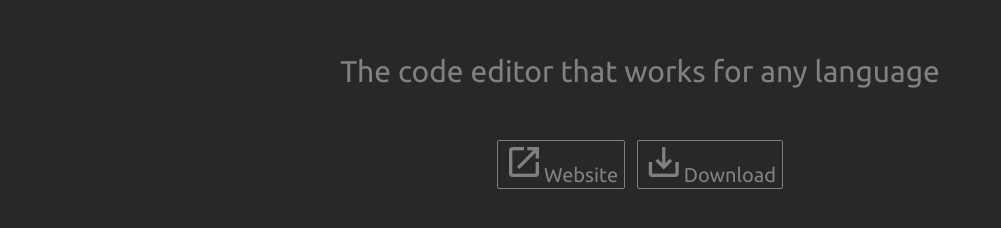
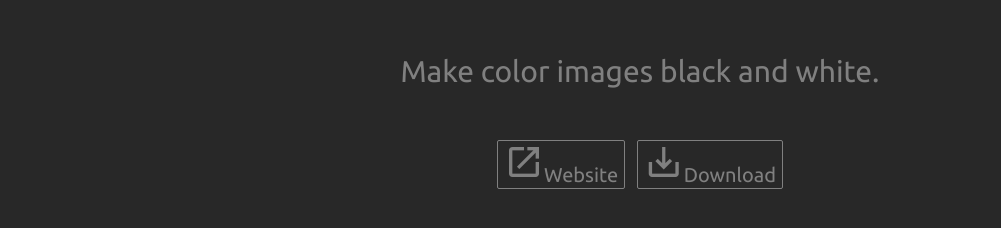
Before and after one commit to LB123658/Proton, a plain HTML site: page aboutphoto.html in a window 1280 px wide. Shown: the part 368-596 px from the top of the page, without its empty margins (0-1001 px from the left). Drawn offline with Linux system fonts and the light colour scheme.

Commit message:
Update aboutphoto.html

```diff
--- a/aboutphoto.html
+++ b/aboutphoto.html
@@ -75,7 +75,7 @@ pointer-events: none;
 <body>
 <p id="center">
 <img src="https://lb123658.github.io/img/proton.png" id="logo"/><br>
-<span style="color: white;">Proton image editor</span><br><br><span style="font-size: 30px;">The code editor that works for any language</span><br><br>
+<span style="color: white;">Proton image editor</span><br><br><span style="font-size: 30px;">Make color images black and white.</span><br><br>
 <a href="https://lb123658.github.io/Proton/photo">
 <button class="button" id="open"><span class="material-icons" style="font-size: 40px;">launch</span>Website</button></a>
 <a href="https://lb123658.github.io/Proton/photo" download>
```
